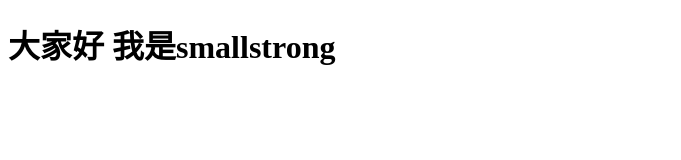
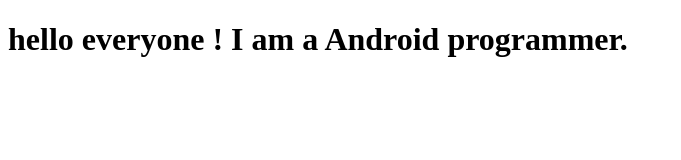
Before and after one commit to smallstrong0/smallstrong0.github.io, a plain HTML site: page index.html in a window 1280 px wide. Shown: the whole page, without its empty margins (0-681 px from the left). Drawn offline with Linux system fonts and the light colour scheme.

Commit message:
Update index.html
change message , again

```diff
--- a/index.html
+++ b/index.html
@@ -1,6 +1,6 @@
 <!DOCTYPE html>
 <html>
 <body>
-<h1>大家好 我是smallstrong</h1>
+<h1>hello  everyone ! I am a Android programmer.</h1>
 </body>
 </html>
```
